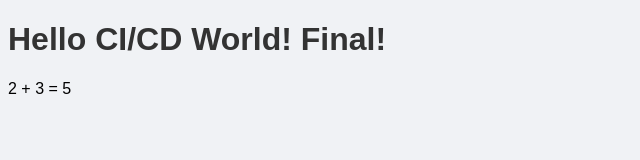
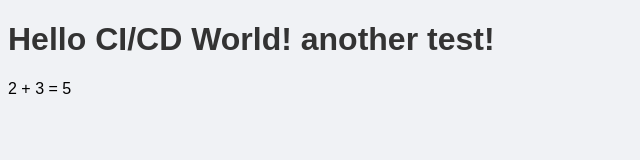
Before and after one commit to ditatteda01/cicd, a website with bundled scripts: page cicd-gitpage-demo/index.html in a window 1280 px wide. Shown: the whole page, without its empty margins (0-640 px from the left). Built offline with nearby package versions, Linux system fonts and the light colour scheme.

Commit message:
test for cicd

```diff
--- a/cicd-gitpage-demo/index.html
+++ b/cicd-gitpage-demo/index.html
@@ -16,7 +16,7 @@
 </head>
 <body>
     <h1>
-        Hello CI/CD World! Final!
+        Hello CI/CD World! another test!
     </h1>
 
     <p id="result"></p>
```
